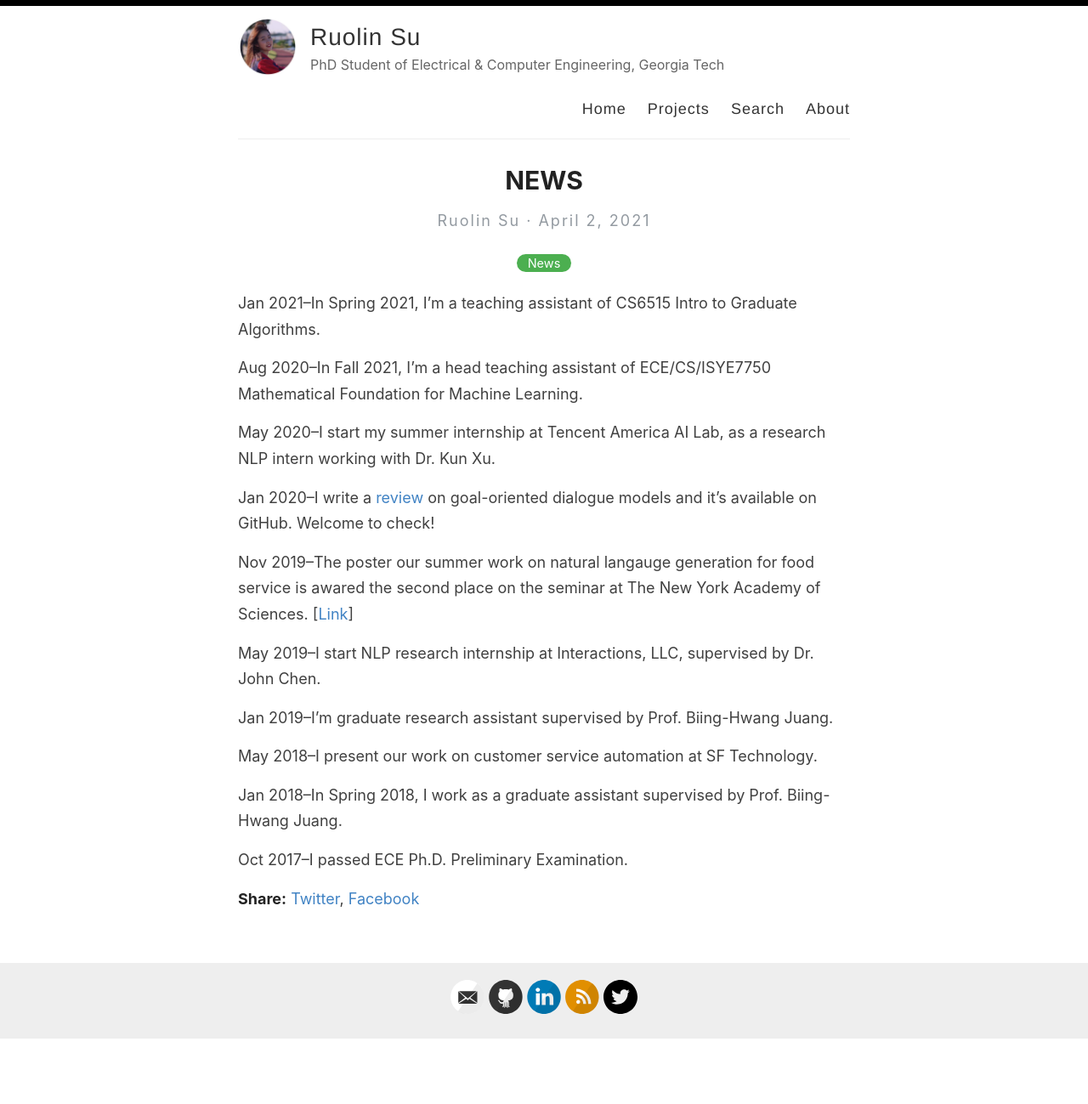
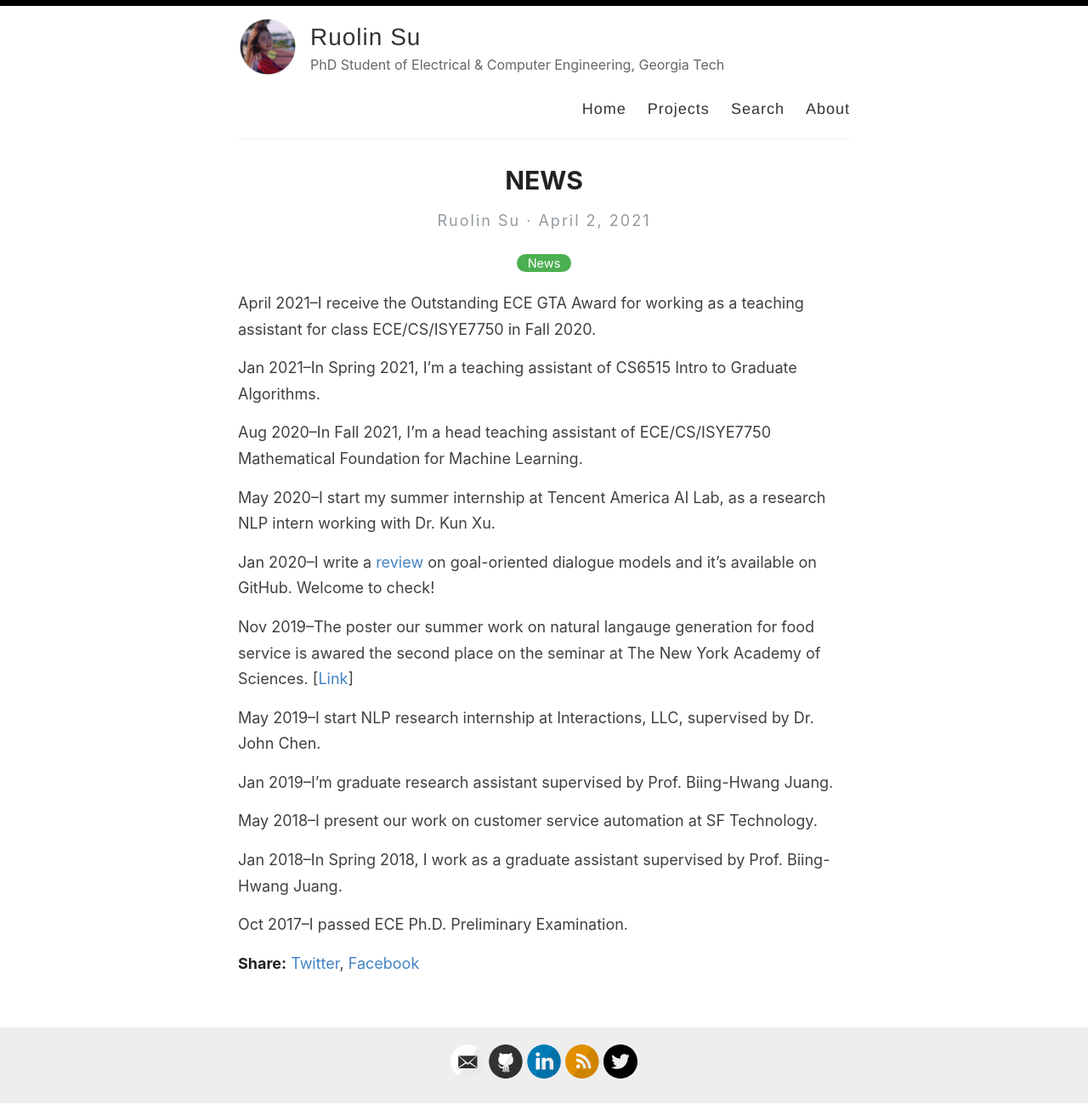
Before and after one commit to youlandasu/youlandasu.github.io, a Jekyll site: the page built from _posts/2021-04-02-news.md, in a window 1280 px wide. Shown: the whole page at 85% size. Built offline with Jekyll 4.4.1, drawn with Linux system fonts in a browser that asks for light colours; comment, search, counter and statistics services are not loaded; before the commit the page ends 1223 px from its top, so only the background shows below that.

Commit message:
Update 2021-04-02-news.md

```diff
--- a/_posts/2021-04-02-news.md
+++ b/_posts/2021-04-02-news.md
@@ -2,8 +2,10 @@
 layout: post
 title: NEWS
 categories: [News]
-excerpt: Jan 2021--In Spring 2021, I'm a teaching assistant of CS6515 Intro to Graduate Algorithms.
+excerpt: I receive the Outstanding ECE GTA Award for working as a teaching assistant for class ECE/CS/ISYE7750 in Fall 2020.
 ---
+
+April 2021--I receive the Outstanding ECE GTA Award for working as a teaching assistant for class ECE/CS/ISYE7750 in Fall 2020.
 
 Jan 2021--In Spring 2021, I'm a teaching assistant of CS6515 Intro to Graduate Algorithms.
 
```
